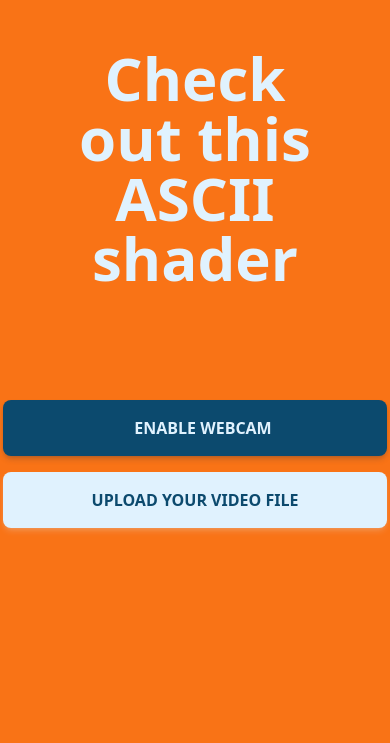
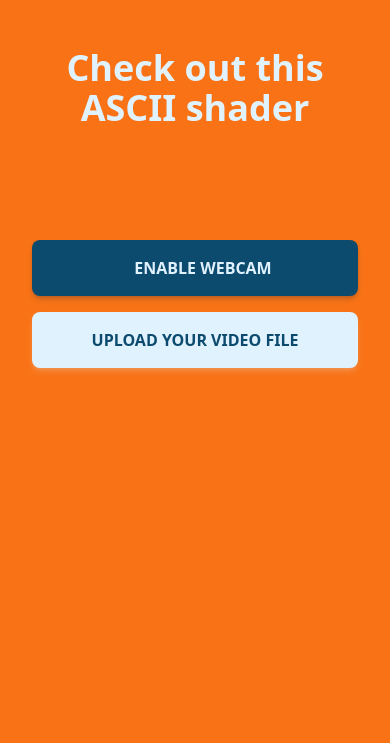
Before and after one commit to davidballester/ascii-web-shader, a website built with Parcel: page src/index.html in a window 390 px wide. Shown: the top 743 px of the page. Built offline with nearby package versions, Linux system fonts and the light colour scheme.

Commit message:
Improve mobile styles

```diff
--- a/src/index.html
+++ b/src/index.html
@@ -10,14 +10,16 @@
     <div class="container mx-auto flex flex-col min-h-screen">
       <main class="p-8 flex-grow">
         <header class="text-center p-4 sm:p-16">
-          <h1 class="text-6xl font-bold">Check out this ASCII shader</h1>
+          <h1 class="text-4xl sm:text-6xl font-bold">
+            Check out this ASCII shader
+          </h1>
         </header>
         <div
           class="relative flex flex-col justify-center items-center space-y-4"
         >
           <button
             id="enable-webcam"
-            class="group peer mt-24 rounded-lg py-3 px-12 text-md font-bold uppercase shadow-md shadow-sky-950/20 bg-sky-900 text-sky-100 w-96 transition-all hover:shadow-lg hover:shadow-sky-950/40 active:opacity-[0.85] active:shadow-none disabled:opacity-50 disabled:shadow-none leading-8"
+            class="group peer mt-24 rounded-lg py-3 px-12 text-md font-bold uppercase shadow-md shadow-sky-950/20 bg-sky-900 text-sky-100 w-full max-w-96 transition-all hover:shadow-lg hover:shadow-sky-950/40 active:opacity-[0.85] active:shadow-none disabled:opacity-50 disabled:shadow-none leading-8"
           >
             <div class="flex space-x-4 justify-center">
               <div
@@ -29,7 +31,7 @@
           </button>
           <div
             id="user-submitted-video-button"
-            class="rounded-lg text-md font-bold uppercase shadow-md shadow-sky-100/20 bg-sky-100 text-sky-900 w-96 transition-all hover:shadow-lg hover:shadow-sky-100/40 active:opacity-[0.85] active:shadow-none aria-disabled:opacity-50 aria-disabled:shadow-none cursor-pointer leading-8"
+            class="rounded-lg text-md font-bold uppercase shadow-md shadow-sky-100/20 bg-sky-100 text-sky-900 w-full max-w-96 transition-all hover:shadow-lg hover:shadow-sky-100/40 active:opacity-[0.85] active:shadow-none aria-disabled:opacity-50 aria-disabled:shadow-none cursor-pointer leading-8"
           >
             <label
               for="user-submitted-video"
```
